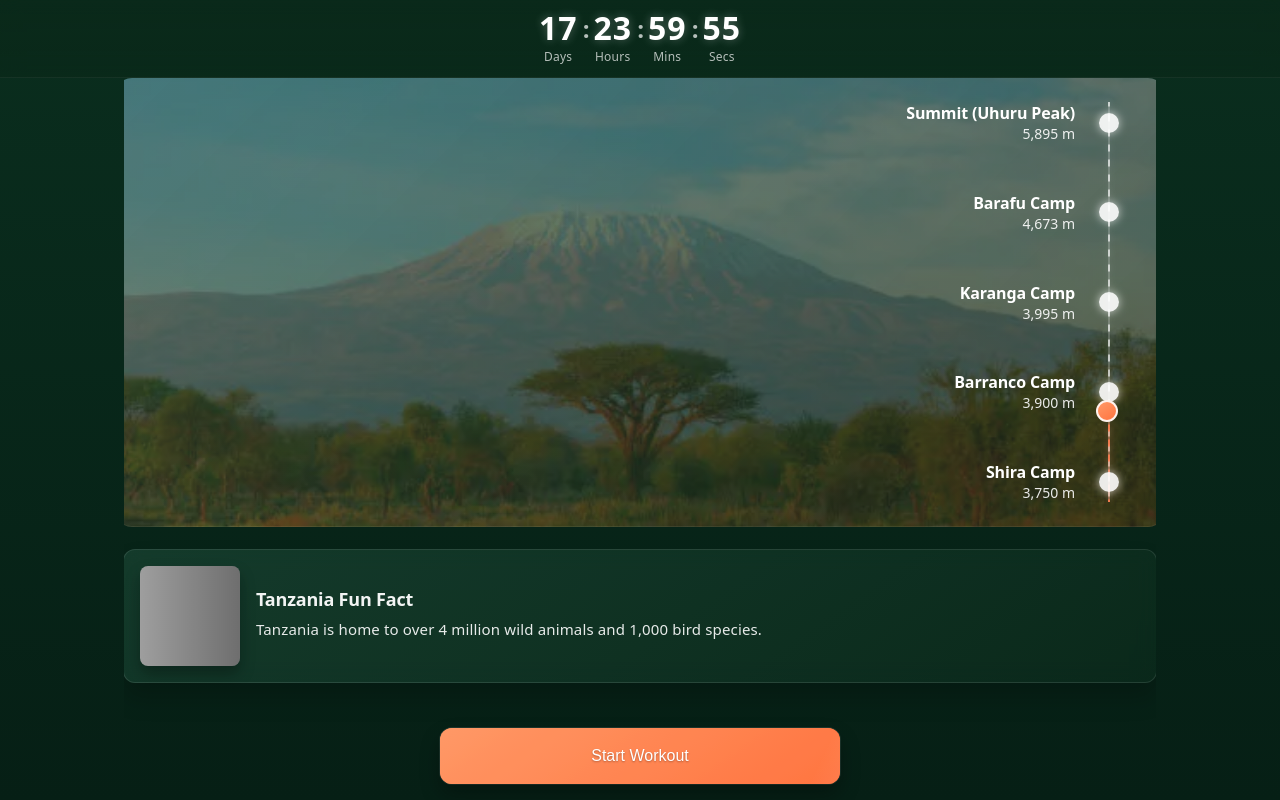
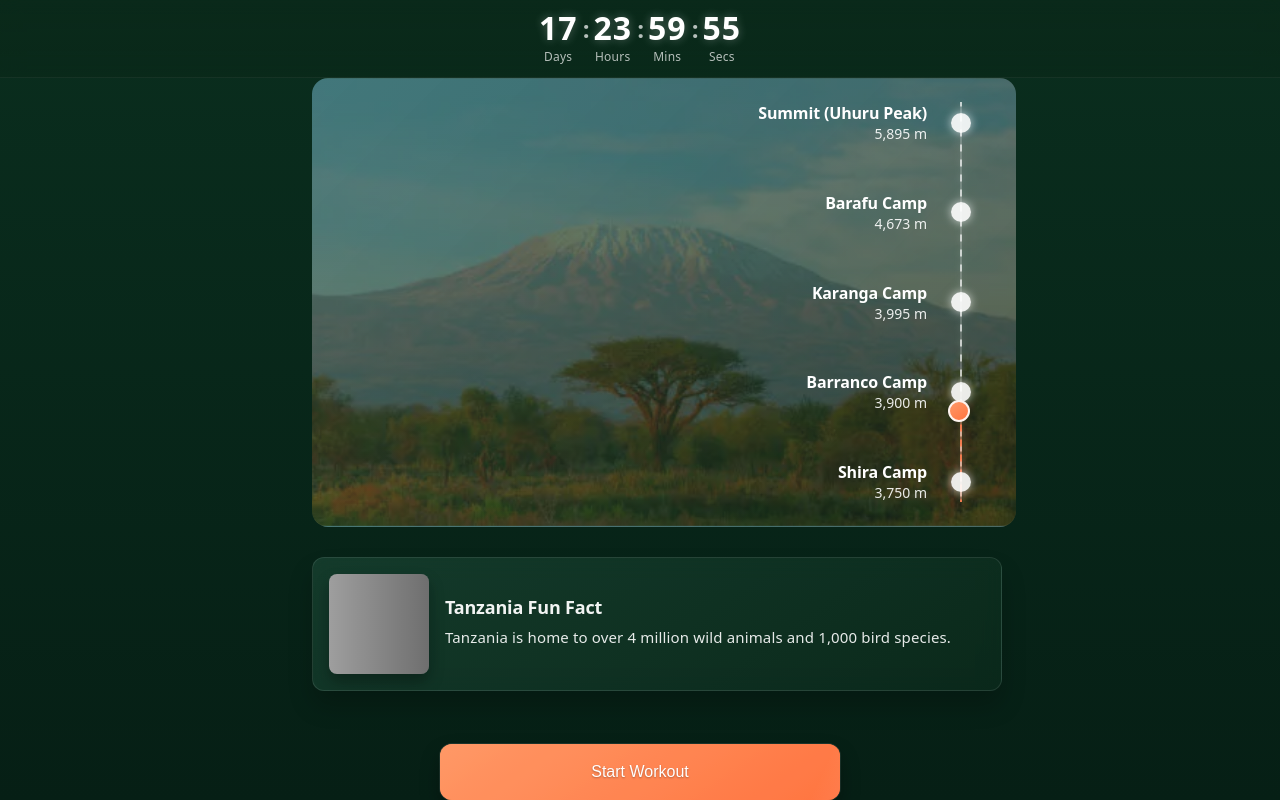
Before and after one commit to gabe-a-vazquez/kilimanjaro-app, a Next.js app: page / in a window 1280 px wide. Built offline with nearby package versions, Linux system fonts and the light colour scheme; grey boxes are pictures that could not be loaded.

Commit message:
remove app container styling

```diff
--- a/app/globals.css
+++ b/app/globals.css
@@ -192,18 +192,6 @@
     box-shadow: var(--shadow-strong);
   }
 
-  .app-container {
-    width: 100%;
-    max-width: 800px;
-    display: flex;
-    flex-direction: column;
-    align-items: center;
-    padding: 0 16px 16px;
-    margin: 0 auto;
-    overflow-x: hidden;
-    flex: 1;
-  }
-
   .countdown-container {
     width: 100%;
     background: linear-gradient(
@@ -274,18 +262,6 @@
   .complete-workout-button {
     margin: 1.5rem;
     width: calc(100% - 3rem);
-  }
-
-  @media (min-width: 768px) {
-    .app-container {
-      max-width: 900px;
-    }
-  }
-
-  @media (min-width: 1024px) {
-    .app-container {
-      max-width: 1000px;
-    }
   }
 
   .info-card-title {
--- a/app/page.tsx
+++ b/app/page.tsx
@@ -24,7 +24,7 @@ export default function Home() {
       {/* Countdown Timer - Outside the container to go full-width at top */}
       <CountdownTimer targetDate={targetDate} />
 
-      <main className="app-container flex-1 flex flex-col justify-between">
+      <div className="flex-1 flex flex-col justify-between">
         {/* Trail Visualization */}
         <ProgressBar
           camps={camps}
@@ -47,7 +47,7 @@ export default function Home() {
         <Link href="/workouts" className="workout-button-link mb-4">
           <Button isAnimated>Start Workout</Button>
         </Link>
-      </main>
+      </div>
     </>
   );
 }
```
